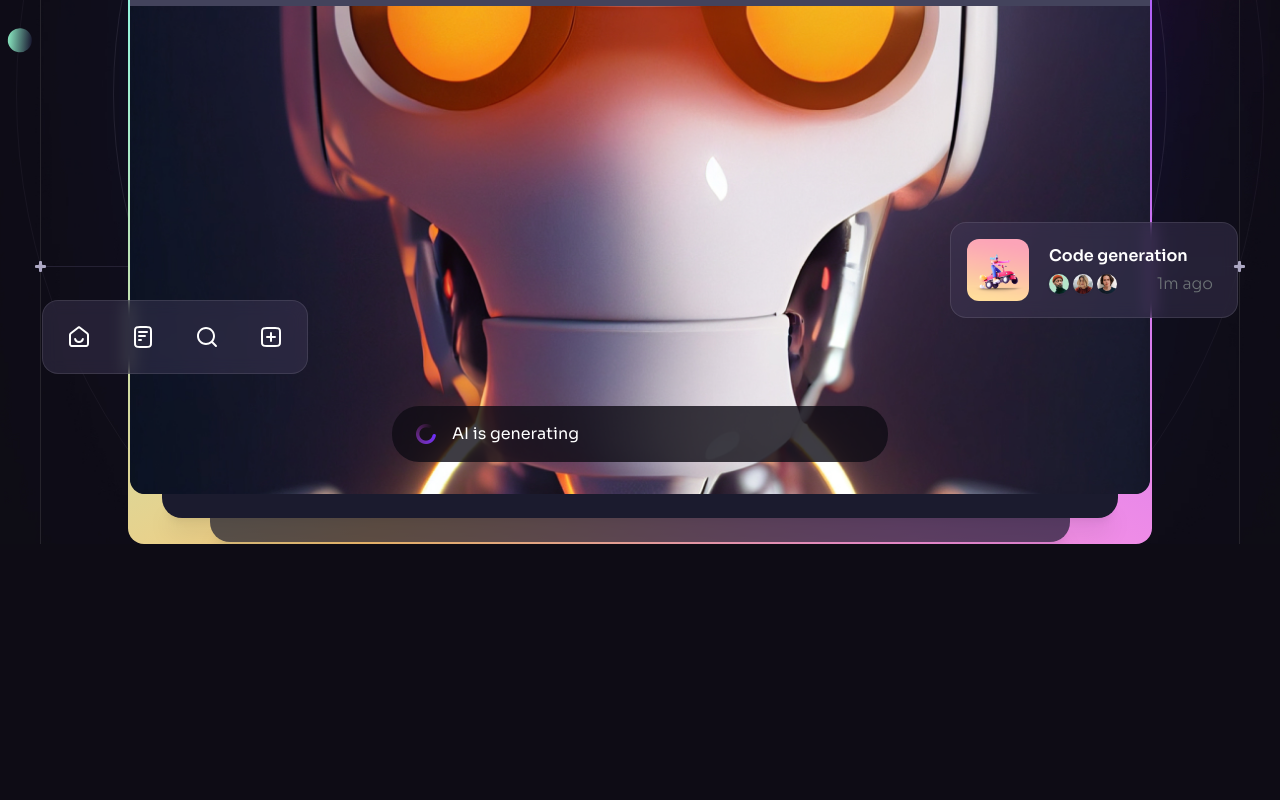
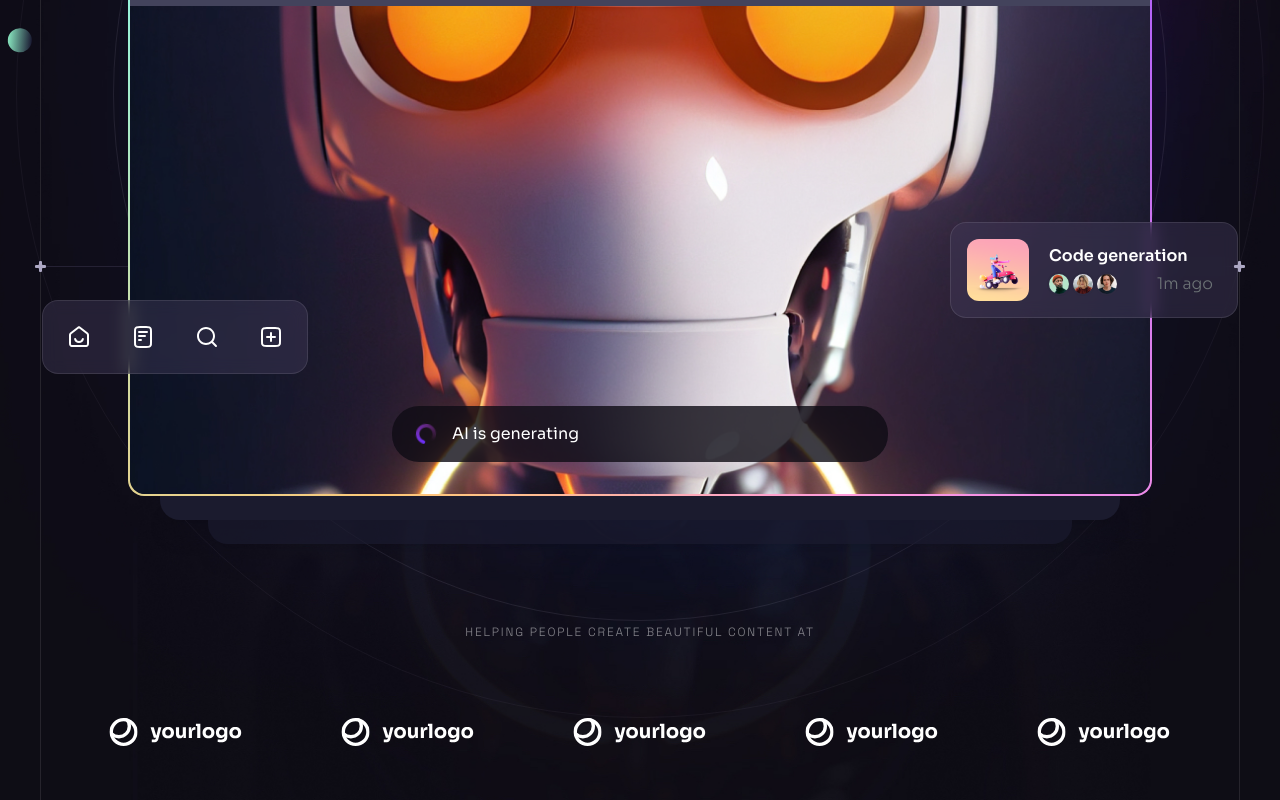
Before and after one commit to vsbron/react2024-brainwave, a React (Vite) app: page / in a window 1280 px wide. Shown: the part 618-1418 px from the top of the page. Before the commit the page ends 1162 px from the top, so only its background shows below. Built offline with nearby package versions, Linux system fonts and the light colour scheme.

Commit message:
Added a number of improvements and refactoring to the Hero section

```diff
--- /dev/null
+++ b/src/components/CompanyLogos.jsx
@@ -0,0 +1,24 @@
+import { companyLogos } from "../constants";
+
+function CompanyLogos({ className }) {
+  // Returned JSX
+  return (
+    <div className={className}>
+      <h5 className="tagline mb-6 text-center text-n-1/50">
+        Helping people create beautiful content at
+      </h5>
+      <ul className="flex">
+        {companyLogos.map((logo, i) => (
+          <li
+            key={i}
+            className="flex items-center justify-center flex-1 h-[8.5rem]"
+          >
+            <img src={logo} width={134} height={28} alt={logo} />
+          </li>
+        ))}
+      </ul>
+    </div>
+  );
+}
+
+export default CompanyLogos;
--- a/src/components/Generating.jsx
+++ b/src/components/Generating.jsx
@@ -6,7 +6,11 @@ function Generating({ className }) {
     <div
       className={`flex items-center h-[3.5rem] px-6 bg-n-8/80 rounded-[1.7rem] ${className || ""} text-base`}
     >
-      <img className="w-5 h-5 mr-4" src={loading} alt="Loading" />
+      <img
+        className="w-5 h-5 mr-4 animated-rotate"
+        src={loading}
+        alt="Loading"
+      />
       AI is generating
     </div>
   );
--- a/src/components/Hero.jsx
+++ b/src/components/Hero.jsx
@@ -2,13 +2,15 @@ import { useRef } from "react";
 import { ScrollParallax } from "react-just-parallax";
 
 import { curve, heroBackground, robot } from "../assets";
-import { heroIcons } from "../constants";
-import { BackgroundCircles, BottomLine, Gradient } from "../ui/Hero";
 
 import Button from "./Button";
 import Section from "./Section";
 import Generating from "./Generating";
-import Notification from "./Notification";
+import CompanyLogos from "./CompanyLogos";
+
+import { BackgroundCircles, BottomLine, Gradient } from "../ui/Hero";
+import HeroIcons from "../ui/HeroIcons";
+import HeroNotification from "../ui/HeroNotification";
 
 function Hero() {
   // Creating a reference for parallax
@@ -65,25 +67,20 @@ function Hero() {
 
                 {/* Left modal with icons */}
                 <ScrollParallax isAbsolutelyPositioned>
-                  <ul className="hidden absolute -left-[5.5rem] bottom-[7.5rem] px-1 py-1 bg-n-9/40 backdrop-blur border border-n-1/10 rounded-2xl xl:flex">
-                    {heroIcons.map((icon, i) => (
-                      <li className="p-5" key={i}>
-                        <img src={icon} width={24} height={25} alt="Icon" />
-                      </li>
-                    ))}
-                  </ul>
+                  <HeroIcons className="hidden absolute -left-[5.5rem] bottom-[7.5rem] px-1 py-1 bg-n-9/40 backdrop-blur border border-n-1/10 rounded-2xl xl:flex" />
                 </ScrollParallax>
 
+                {/* Right modal with images */}
                 <ScrollParallax isAbsolutelyPositioned>
-                  <Notification
+                  <HeroNotification
                     className="hidden absolute -right-[5.5rem] bottom-[11rem] w-[18rem] xl:flex"
                     title="Code generation"
                   />
                 </ScrollParallax>
               </div>
             </div>
-            <Gradient />
           </div>
+          <Gradient />
           <div className="absolute -top-[54%] left-1/2 w-[234%] -translate-x-1/2 md:-top-[46%] md:w-[138%] lg:-top-[104%]">
             <img
               src={heroBackground}
@@ -95,6 +92,7 @@ function Hero() {
           </div>
           <BackgroundCircles />
         </div>
+        <CompanyLogos className="hidden relative z-10 mt-20 lg:block" />
       </div>
       <BottomLine />
     </Section>
--- a/src/index.css
+++ b/src/index.css
@@ -86,3 +86,18 @@
 .-rotate-360 {
   @apply rotate-[-360deg];
 }
+
+.animated-rotate {
+  animation: rotate 1.5s linear infinite;
+}
+
+@keyframes rotate {
+  from {
+    transform: rotate(0)
+  }
+
+  to {
+    transform: rotate(-360deg);
+  }
+
+}
--- /dev/null
+++ b/src/ui/HeroIcons.jsx
@@ -0,0 +1,16 @@
+import { heroIcons } from "../constants";
+
+function HeroIcons({ className }) {
+  // Returned JSX
+  return (
+    <ul className={className}>
+      {heroIcons.map((icon, i) => (
+        <li className="p-5" key={i}>
+          <img src={icon} width={24} height={25} alt="Icon" />
+        </li>
+      ))}
+    </ul>
+  );
+}
+
+export default HeroIcons;
--- a/src/components/Notification.jsx
+++ b/src/ui/HeroNotification.jsx
@@ -1,7 +1,7 @@
 import { notification1 } from "../assets";
 import { notificationImages } from "../constants";
 
-function Notification({ className, title }) {
+function HeroNotification({ className, title }) {
   // Returned JSX
   return (
     <div
@@ -40,4 +40,4 @@ function Notification({ className, title }) {
   );
 }
 
-export default Notification;
+export default HeroNotification;
```
Also changed, not shown: 1 other file (tests, documents, lock files or other folders).
